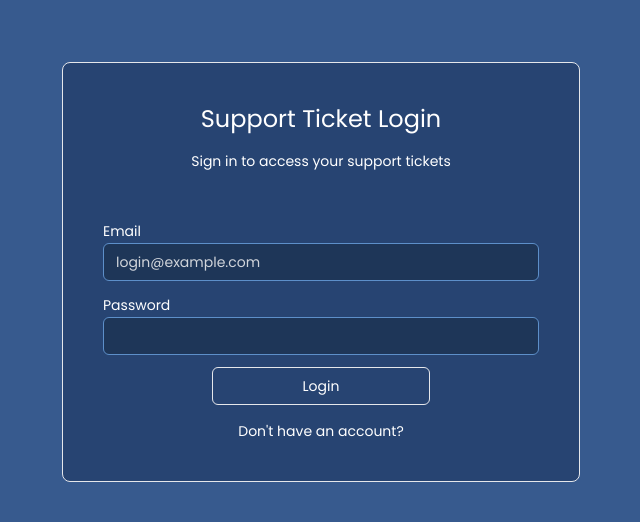
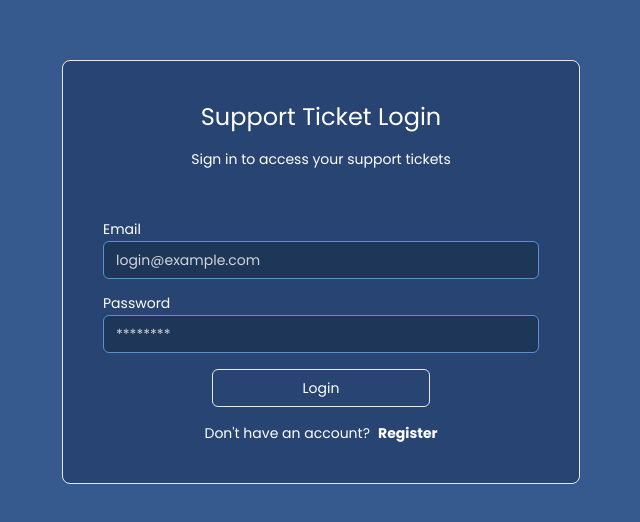
Before and after one commit to manawara/support-tikets-system, a Next.js app: page /auth/login in a window 1280 px wide. Shown: the part 128-650 px from the top of the page, without its empty margins (319-959 px from the left). Built offline with nearby package versions, Linux system fonts and the light colour scheme.

Commit message:
Add login functionality to project (Implement user authentication, Create login form,Set up user database)

```diff
--- /dev/null
+++ b/actions/login.ts
@@ -0,0 +1,32 @@
+'use server'
+import { LoginSchema } from '@/schemas'
+import * as z from 'zod'
+import { signIn } from '@/auth'
+import { DEFAULT_LOGIN_REDIRECT } from '@/routes'
+import { AuthError } from 'next-auth'
+
+const loginUser = async (values: z.infer<typeof LoginSchema>) => {
+  const validatedFields = LoginSchema.safeParse(values)
+
+  if (!validatedFields.success) {
+    return {
+      error: 'Invalid fields',
+    }
+  }
+  const { email, password } = validatedFields.data
+  try {
+    await signIn('credentials', { email, password, redirectTo: DEFAULT_LOGIN_REDIRECT })
+  } catch (error) {
+    if (error instanceof AuthError) {
+      switch (error.type) {
+        case 'CredentialsSignin':
+          return { error: 'Invalid credentials!' }
+        default:
+          return { error: 'Something went wrong!' }
+      }
+    }
+    throw error
+  }
+}
+
+export default loginUser
--- a/app/auth/login/page.tsx
+++ b/app/auth/login/page.tsx
@@ -1,3 +1,4 @@
+import FormLogin from '@/components/Auth/FormLogin'
 import { Button } from '@/components/Button'
 import Input from '@/components/Input'
 import Link from 'next/link'
@@ -8,16 +9,7 @@ const LoginPage = () => {
     <div className="p-8 sm:min-w-[500px]">
       <h1 className="mb-4 text-center text-2xl">Support Ticket Login</h1>
       <p className="text-center mb-12 text-sm">Sign in to access your support tickets</p>
-      <form>
-        <Input isExpended placeholder="login@example.com" label="Email" type="email" />
-        <Input isExpended label="Password" type="password" />
-        <div className="w-1/2 mx-auto">
-          <Button>Login</Button>
-          <Link href="/register" className="flex justify-center mt-4 text-sm">
-            Don&apos;t have an account?
-          </Link>
-        </div>
-      </form>
+      <FormLogin />
     </div>
   )
 }
--- /dev/null
+++ b/components/Auth/FormLogin.tsx
@@ -0,0 +1,93 @@
+'use client'
+import React, { useTransition, useState } from 'react'
+import { useForm } from 'react-hook-form'
+import Link from 'next/link'
+import * as z from 'zod'
+import Input from '@/components/Input'
+import { zodResolver } from '@hookform/resolvers/zod'
+import { Button } from '../Button'
+import { LoginSchema } from '@/schemas'
+import { ErrorMessage } from '@hookform/error-message'
+import confirmIcon from '@/public/confrim_icon.svg'
+import Image from 'next/image'
+import loginUser from '@/actions/login'
+const FormLogin = () => {
+  const [pending, startTransition] = useTransition()
+  const [error, setError] = useState<string | undefined>('')
+  const {
+    reset,
+    register,
+    handleSubmit,
+    formState: { errors },
+  } = useForm<z.infer<typeof LoginSchema>>({
+    resolver: zodResolver(LoginSchema),
+    defaultValues: {
+      email: '',
+      password: '',
+    },
+  })
+  console.log(error)
+  const onSubmit = (values: z.infer<typeof LoginSchema>) => {
+    setError('')
+
+    startTransition(() => {
+      loginUser(values)
+        .then((data) => {
+          setError(data?.error)
+          reset()
+        })
+        .catch((err) => {
+          setError('An unexpected error occurred')
+        })
+    })
+  }
+
+  return (
+    <form onSubmit={handleSubmit(onSubmit)}>
+      <div>
+        <Input
+          isExpended
+          placeholder="login@example.com"
+          label="Email"
+          type="email"
+          {...register('email')}
+          disabled={pending ? true : false}
+        />
+        <div className="text-red-500 text-xs ">
+          <ErrorMessage errors={errors} name="email" />
+        </div>
+      </div>
+
+      <div>
+        <Input
+          isExpended
+          label="Password"
+          type="password"
+          placeholder="********"
+          {...register('password')}
+          disabled={pending}
+        />
+        <div className="text-red-500 text-xs ">
+          <ErrorMessage errors={errors} name="password" />
+        </div>
+      </div>
+      {error && (
+        <div className="my-4 flex justify-center">
+          <span className="text-red-500  text-shadow-white  px-4 py-2 flex items-center gap-4 text-sm">{error}</span>
+        </div>
+      )}
+
+      <div className="w-1/2 mx-auto mt-4">
+        <Button disabled={pending ? true : false}>Login</Button>
+      </div>
+      <div className="mt-4 text-sm flex justify-center">
+        Don&apos;t have an account?{' '}
+        <Link href="/auth/register" className="ml-2 font-semibold">
+          Register
+        </Link>
+      </div>
+    </form>
+  )
+}
+
+export default FormLogin
--- a/schemas/index.ts
+++ b/schemas/index.ts
@@ -18,3 +18,8 @@ export const RegisterSchema = z.object({
         'Password must contain at least one lowercase letter, one uppercase letter, one number, and one special character',
     }),
 })
+
+export const LoginSchema = z.object({
+  email: z.string().email(),
+  password: z.string().min(1, { message: 'Password is required' }),
+})
```
